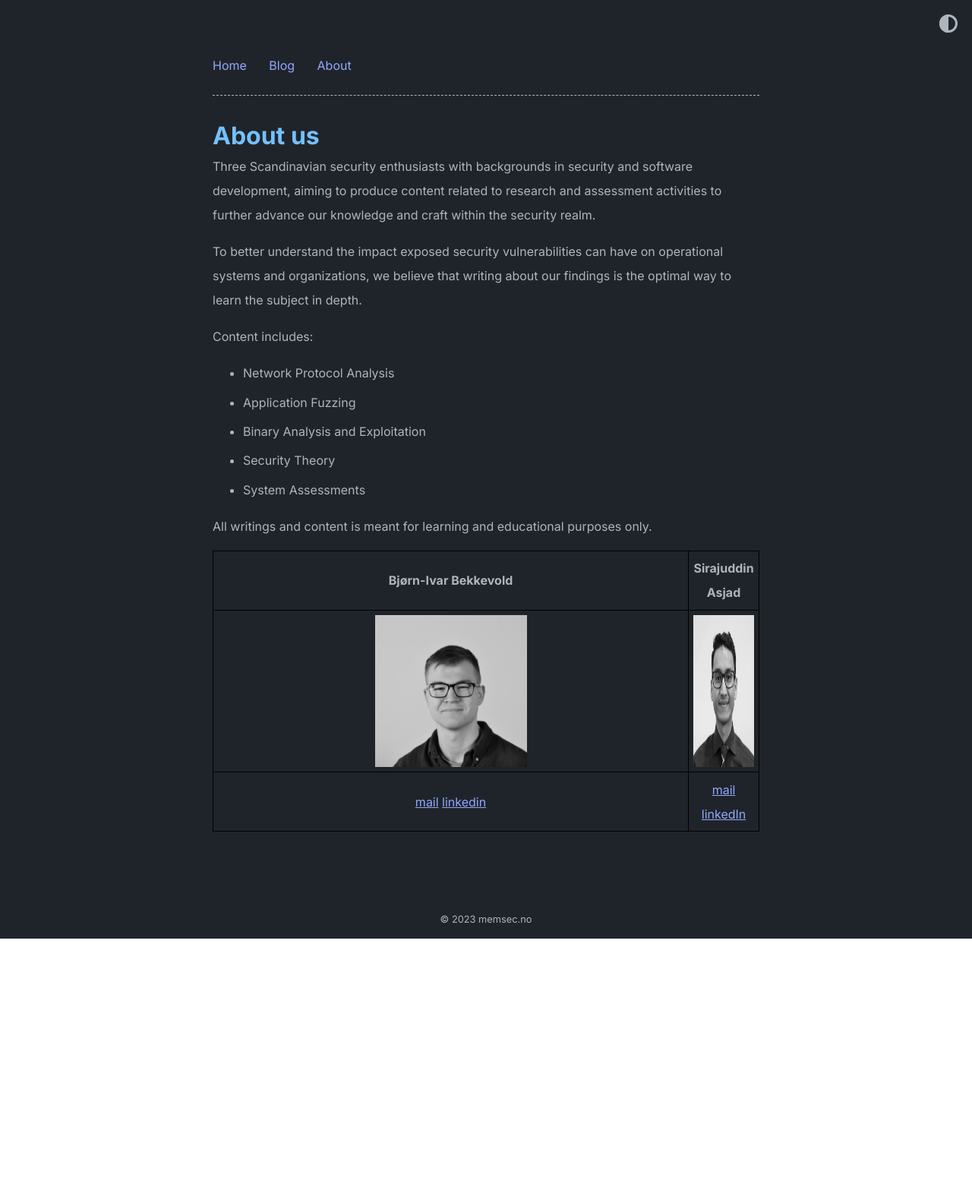
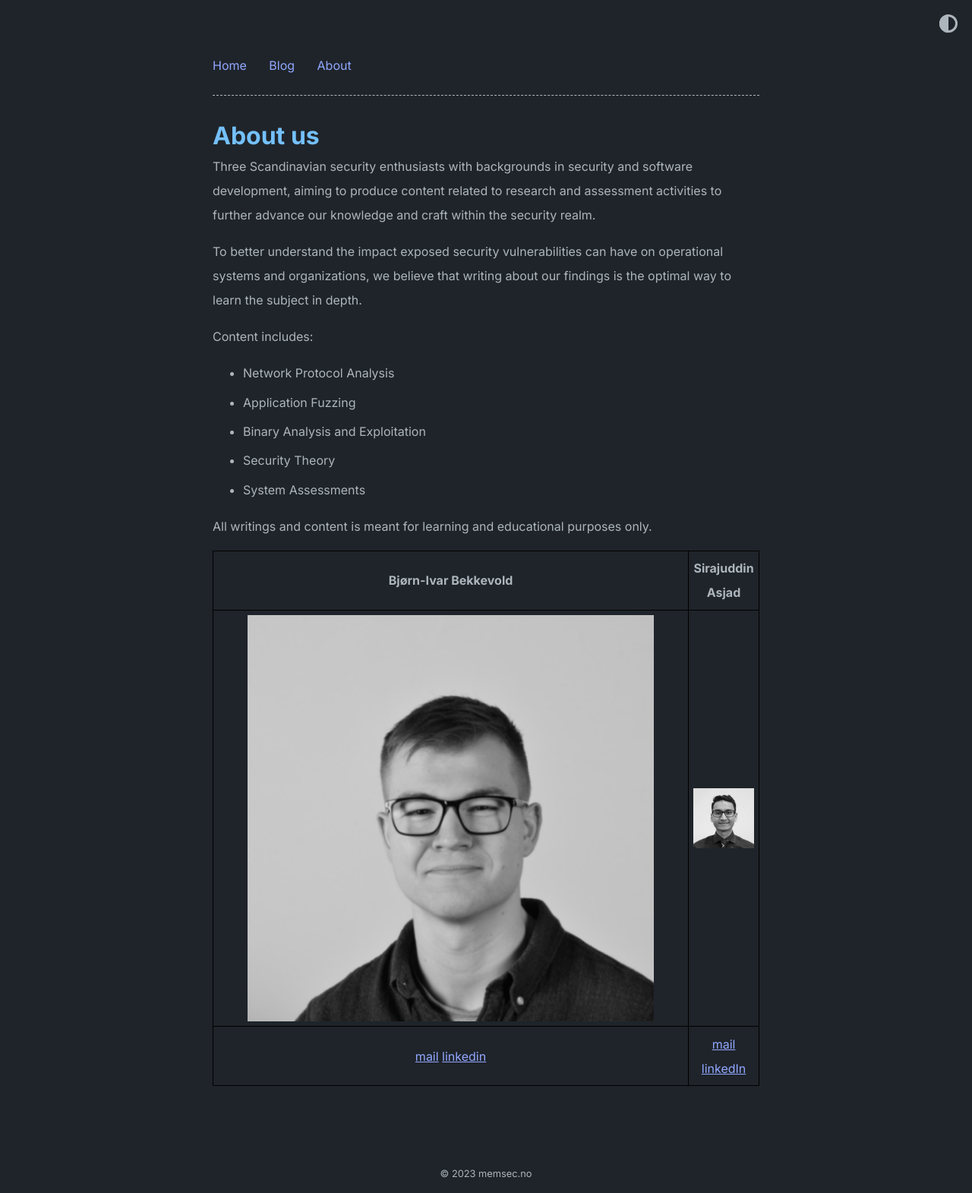
Before and after one commit to memsecno/memsec.no, a Jekyll site: the page built from about.md, in a window 1280 px wide. Shown: the whole page at 76% size. Built offline with Jekyll 4.4.1, drawn with Linux system fonts in a browser that asks for light colours; before the commit the page ends 1236 px from its top, so only the background shows below that.

Commit message:
Update about.md
Reverted back to 2 images, fo real dis time.

```diff
--- a/about.md
+++ b/about.md
@@ -18,5 +18,5 @@ All writings and content is meant for learning and educational purposes only.
 
 | Bjørn-Ivar Bekkevold | Sirajuddin Asjad |
 |:-:|:-:|
-| <img src="./images/bjornivar.jpeg" width="200" height="200"> | <img src="./images/sira.jpeg" width="200" height="200"> |
+| ![](./images/bjornivar.jpeg) | ![](./images/sira.jpeg) |
 |[mail](mailto:bjornivar95@gmail.com) [linkedin](https://no.linkedin.com/in/bj%C3%B8rn-ivar-bekkevold-1a18901aa)|[mail](sirasjad@gmail.com) [linkedIn](https://no.linkedin.com/in/sirasjad)|
```
